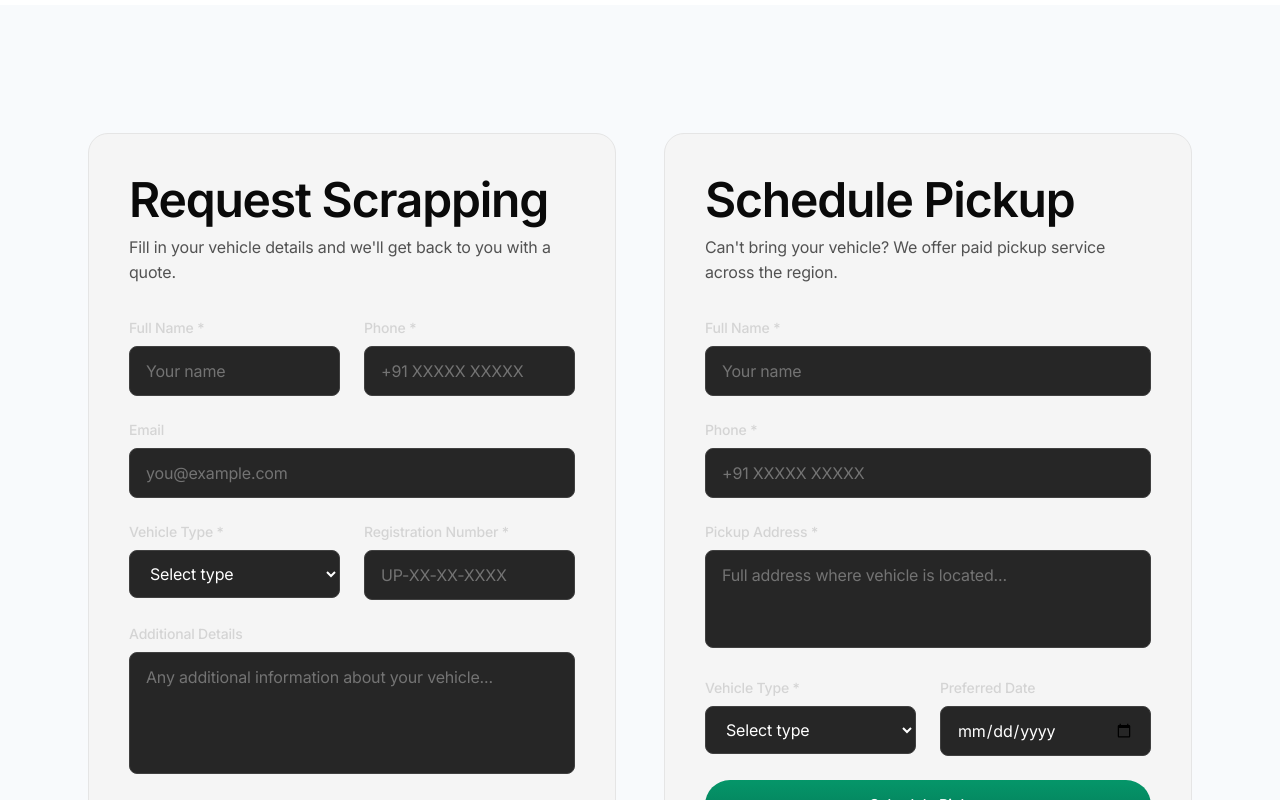
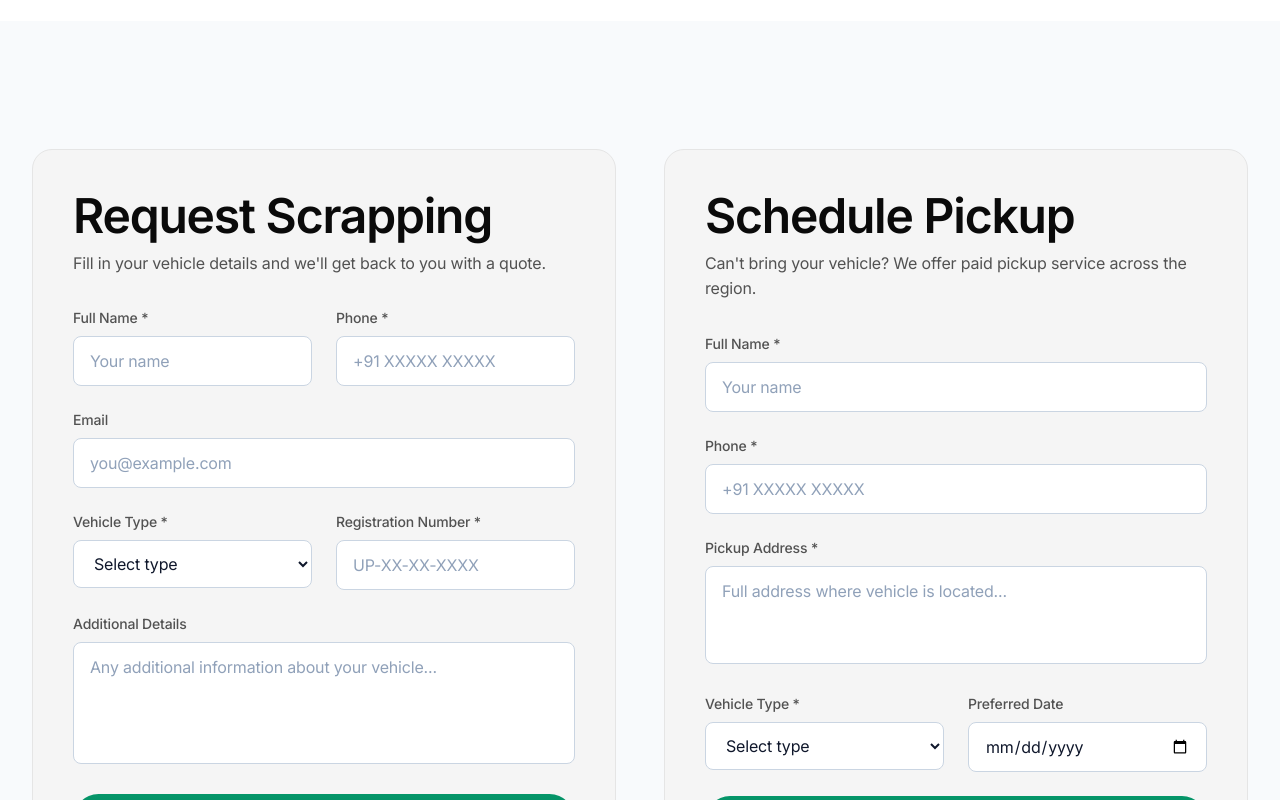
Before and after one commit to anshveerturna/global-ultra-tech-website, a React (Vite) app: page /contact in a window 1280 px wide. Shown: the part 780-1580 px from the top of the page. Built offline with nearby package versions, Linux system fonts and the light colour scheme.

Commit message:
refinement1

```diff
--- a/src/index.css
+++ b/src/index.css
@@ -173,20 +173,20 @@ body {
 /* Container */
 .container-custom {
   width: 100%;
-  max-width: 1200px;
+  max-width: 1440px;
   margin: 0 auto;
-  padding: 0 1.5rem;
+  padding: 0 1rem;
 }
 
 @media (min-width: 768px) {
   .container-custom {
-    padding: 0 2rem;
+    padding: 0 1.5rem;
   }
 }
 
 @media (min-width: 1024px) {
   .container-custom {
-    padding: 0 3rem;
+    padding: 0 2rem;
   }
 }
 
--- a/src/layouts/SiteLayout.tsx
+++ b/src/layouts/SiteLayout.tsx
@@ -52,15 +52,20 @@ function Header() {
           : 'bg-white/80 border-black/5'
       }`} />
       <nav className="relative container-custom">
-        <div className="flex items-center justify-between h-16 md:h-20">
+        <div className="flex items-center justify-between h-16 md:h-24">
           {/* Logo */}
-          <Link to="/" className="flex items-center gap-3 group">
+          <Link to="/" className="flex items-center gap-2 md:gap-3 group">
             <img
               src="/images/glob2.png"
-              alt="Global Ultra Tech - Eco Vehicle Recycling"
-              className="h-10 md:h-12 w-auto"
+              alt="RVSF - Registered Vehicle Scrapping Facility"
+              className="h-10 md:h-14 w-auto"
             />
-            <span className="text-base font-semibold text-[var(--color-text)] tracking-tight">
+            <img
+              src="/images/glob4.png"
+              alt="Global Ultra Tech Logo"
+              className="h-10 md:h-14 w-auto"
+            />
+            <span className="text-sm md:text-base font-semibold text-[var(--color-text)] tracking-tight">
               Global Ultra Tech
             </span>
           </Link>
@@ -171,10 +176,15 @@ function Footer() {
         <div className="py-16 grid grid-cols-1 md:grid-cols-2 lg:grid-cols-4 gap-12">
           {/* Brand */}
           <div className="lg:col-span-2">
-            <Link to="/" className="flex items-center gap-3">
+            <Link to="/" className="flex items-center gap-2">
               <img
                 src="/images/glob2.png"
-                alt="Global Ultra Tech - Eco Vehicle Recycling"
+                alt="RVSF - Registered Vehicle Scrapping Facility"
+                className="h-10 w-auto"
+              />
+              <img
+                src="/images/glob4.png"
+                alt="Global Ultra Tech Logo"
                 className="h-10 w-auto"
               />
               <span className="text-base font-semibold text-[var(--color-text)] tracking-tight">
@@ -257,7 +267,7 @@ export default function SiteLayout() {
         : 'bg-white text-slate-900'
     }`}>
       <Header />
-      <main className="pt-16 md:pt-20">
+      <main className="pt-16 md:pt-24">
         <Outlet />
       </main>
       <Footer />
--- a/src/pages/Contact.tsx
+++ b/src/pages/Contact.tsx
@@ -97,46 +97,62 @@ export default function Contact() {
               <form onSubmit={handleRequestSubmit} className="mt-8 space-y-6">
                 <div className="grid md:grid-cols-2 gap-6">
                   <div>
-                    <label className="block text-sm font-medium text-neutral-300 mb-2">Full Name *</label>
+                    <label className="block text-sm font-medium text-[var(--color-text-secondary)] mb-2">Full Name *</label>
                     <input
                       type="text"
                       required
                       value={requestForm.name}
                       onChange={e => setRequestForm({...requestForm, name: e.target.value})}
-                      className="w-full px-4 py-3 rounded-lg bg-neutral-800 border border-neutral-700 text-white placeholder-neutral-500 focus:border-emerald-500 focus:ring-1 focus:ring-emerald-500 transition-colors"
+                      className={`w-full px-4 py-3 rounded-lg border focus:border-emerald-500 focus:ring-1 focus:ring-emerald-500 transition-colors ${
+                        theme === 'dark'
+                          ? 'bg-neutral-800 border-neutral-700 text-white placeholder-neutral-500'
+                          : 'bg-white border-slate-300 text-slate-900 placeholder-slate-400'
+                      }`}
                       placeholder="Your name"
                     />
                   </div>
                   <div>
-                    <label className="block text-sm font-medium text-neutral-300 mb-2">Phone *</label>
+                    <label className="block text-sm font-medium text-[var(--color-text-secondary)] mb-2">Phone *</label>
                     <input
                       type="tel"
                       required
                       value={requestForm.phone}
                       onChange={e => setRequestForm({...requestForm, phone: e.target.value})}
-                      className="w-full px-4 py-3 rounded-lg bg-neutral-800 border border-neutral-700 text-white placeholder-neutral-500 focus:border-emerald-500 focus:ring-1 focus:ring-emerald-500 transition-colors"
+                      className={`w-full px-4 py-3 rounded-lg border focus:border-emerald-500 focus:ring-1 focus:ring-emerald-500 transition-colors ${
+                        theme === 'dark'
+                          ? 'bg-neutral-800 border-neutral-700 text-white placeholder-neutral-500'
+                          : 'bg-white border-slate-300 text-slate-900 placeholder-slate-400'
+                      }`}
                       placeholder="+91 XXXXX XXXXX"
                     />
                   </div>
                 </div>
                 <div>
-                  <label className="block text-sm font-medium text-neutral-300 mb-2">Email</label>
+                  <label className="block text-sm font-medium text-[var(--color-text-secondary)] mb-2">Email</label>
                   <input
                     type="email"
                     value={requestForm.email}
                     onChange={e => setRequestForm({...requestForm, email: e.target.value})}
-                    className="w-full px-4 py-3 rounded-lg bg-neutral-800 border border-neutral-700 text-white placeholder-neutral-500 focus:border-emerald-500 focus:ring-1 focus:ring-emerald-500 transition-colors"
+                    className={`w-full px-4 py-3 rounded-lg border focus:border-emerald-500 focus:ring-1 focus:ring-emerald-500 transition-colors ${
+                      theme === 'dark'
+                        ? 'bg-neutral-800 border-neutral-700 text-white placeholder-neutral-500'
+                        : 'bg-white border-slate-300 text-slate-900 placeholder-slate-400'
+                    }`}
                     placeholder="you@example.com"
                   />
                 </div>
                 <div className="grid md:grid-cols-2 gap-6">
                   <div>
-                    <label className="block text-sm font-medium text-neutral-300 mb-2">Vehicle Type *</label>
+                    <label className="block text-sm font-medium text-[var(--color-text-secondary)] mb-2">Vehicle Type *</label>
                     <select
                       required
                       value={requestForm.vehicleType}
                       onChange={e => setRequestForm({...requestForm, vehicleType: e.target.value})}
-                      className="w-full px-4 py-3 rounded-lg bg-neutral-800 border border-neutral-700 text-white focus:border-emerald-500 focus:ring-1 focus:ring-emerald-500 transition-colors"
+                      className={`w-full px-4 py-3 rounded-lg border focus:border-emerald-500 focus:ring-1 focus:ring-emerald-500 transition-colors ${
+                        theme === 'dark'
+                          ? 'bg-neutral-800 border-neutral-700 text-white'
+                          : 'bg-white border-slate-300 text-slate-900'
+                      }`}
                     >
                       <option value="">Select type</option>
                       <option value="two-wheeler">Two Wheeler</option>
@@ -148,24 +164,32 @@ export default function Contact() {
                     </select>
                   </div>
                   <div>
-                    <label className="block text-sm font-medium text-neutral-300 mb-2">Registration Number *</label>
+                    <label className="block text-sm font-medium text-[var(--color-text-secondary)] mb-2">Registration Number *</label>
                     <input
                       type="text"
                       required
                       value={requestForm.registrationNumber}
                       onChange={e => setRequestForm({...requestForm, registrationNumber: e.target.value})}
-                      className="w-full px-4 py-3 rounded-lg bg-neutral-800 border border-neutral-700 text-white placeholder-neutral-500 focus:border-emerald-500 focus:ring-1 focus:ring-emerald-500 transition-colors"
+                      className={`w-full px-4 py-3 rounded-lg border focus:border-emerald-500 focus:ring-1 focus:ring-emerald-500 transition-colors ${
+                        theme === 'dark'
+                          ? 'bg-neutral-800 border-neutral-700 text-white placeholder-neutral-500'
+                          : 'bg-white border-slate-300 text-slate-900 placeholder-slate-400'
+                      }`}
                       placeholder="UP-XX-XX-XXXX"
                     />
                   </div>
                 </div>
                 <div>
-                  <label className="block text-sm font-medium text-neutral-300 mb-2">Additional Details</label>
+                  <label className="block text-sm font-medium text-[var(--color-text-secondary)] mb-2">Additional Details</label>
                   <textarea
                     rows={4}
                     value={requestForm.message}
                     onChange={e => setRequestForm({...requestForm, message: e.target.value})}
-                    className="w-full px-4 py-3 rounded-lg bg-neutral-800 border border-neutral-700 text-white placeholder-neutral-500 focus:border-emerald-500 focus:ring-1 focus:ring-emerald-500 transition-colors resize-none"
+                    className={`w-full px-4 py-3 rounded-lg border focus:border-emerald-500 focus:ring-1 focus:ring-emerald-500 transition-colors resize-none ${
+                      theme === 'dark'
+                        ? 'bg-neutral-800 border-neutral-700 text-white placeholder-neutral-500'
+                        : 'bg-white border-slate-300 text-slate-900 placeholder-slate-400'
+                    }`}
                     placeholder="Any additional information about your vehicle..."
                   />
                 </div>
@@ -183,46 +207,62 @@ export default function Contact() {
               </p>
               <form onSubmit={handlePickupSubmit} className="mt-8 space-y-6">
                 <div>
-                  <label className="block text-sm font-medium text-neutral-300 mb-2">Full Name *</label>
+                  <label className="block text-sm font-medium text-[var(--color-text-secondary)] mb-2">Full Name *</label>
                   <input
                     type="text"
                     required
                     value={pickupForm.name}
                     onChange={e => setPickupForm({...pickupForm, name: e.target.value})}
-                    className="w-full px-4 py-3 rounded-lg bg-neutral-800 border border-neutral-700 text-white placeholder-neutral-500 focus:border-emerald-500 focus:ring-1 focus:ring-emerald-500 transition-colors"
+                    className={`w-full px-4 py-3 rounded-lg border focus:border-emerald-500 focus:ring-1 focus:ring-emerald-500 transition-colors ${
+                      theme === 'dark'
+                        ? 'bg-neutral-800 border-neutral-700 text-white placeholder-neutral-500'
+                        : 'bg-white border-slate-300 text-slate-900 placeholder-slate-400'
+                    }`}
                     placeholder="Your name"
                   />
                 </div>
                 <div>
-                  <label className="block text-sm font-medium text-neutral-300 mb-2">Phone *</label>
+                  <label className="block text-sm font-medium text-[var(--color-text-secondary)] mb-2">Phone *</label>
                   <input
                     type="tel"
                     required
                     value={pickupForm.phone}
                     onChange={e => setPickupForm({...pickupForm, phone: e.target.value})}
-                    className="w-full px-4 py-3 rounded-lg bg-neutral-800 border border-neutral-700 text-white placeholder-neutral-500 focus:border-emerald-500 focus:ring-1 focus:ring-emerald-500 transition-colors"
+                    className={`w-full px-4 py-3 rounded-lg border focus:border-emerald-500 focus:ring-1 focus:ring-emerald-500 transition-colors ${
+                      theme === 'dark'
+                        ? 'bg-neutral-800 border-neutral-700 text-white placeholder-neutral-500'
+                        : 'bg-white border-slate-300 text-slate-900 placeholder-slate-400'
+                    }`}
                     placeholder="+91 XXXXX XXXXX"
                   />
                 </div>
                 <div>
-                  <label className="block text-sm font-medium text-neutral-300 mb-2">Pickup Address *</label>
+                  <label className="block text-sm font-medium text-[var(--color-text-secondary)] mb-2">Pickup Address *</label>
                   <textarea
                     rows={3}
                     required
                     value={pickupForm.address}
                     onChange={e => setPickupForm({...pickupForm, address: e.target.value})}
-                    className="w-full px-4 py-3 rounded-lg bg-neutral-800 border border-neutral-700 text-white placeholder-neutral-500 focus:border-emerald-500 focus:ring-1 focus:ring-emerald-500 transition-colors resize-none"
+                    className={`w-full px-4 py-3 rounded-lg border focus:border-emerald-500 focus:ring-1 focus:ring-emerald-500 transition-colors resize-none ${
+                      theme === 'dark'
+                        ? 'bg-neutral-800 border-neutral-700 text-white placeholder-neutral-500'
+                        : 'bg-white border-slate-300 text-slate-900 placeholder-slate-400'
+                    }`}
                     placeholder="Full address where vehicle is located..."
                   />
                 </div>
                 <div className="grid md:grid-cols-2 gap-6">
                   <div>
-                    <label className="block text-sm font-medium text-neutral-300 mb-2">Vehicle Type *</label>
+                    <label className="block text-sm font-medium text-[var(--color-text-secondary)] mb-2">Vehicle Type *</label>
                     <select
                       required
                       value={pickupForm.vehicleType}
                       onChange={e => setPickupForm({...pickupForm, vehicleType: e.target.value})}
-                      className="w-full px-4 py-3 rounded-lg bg-neutral-800 border border-neutral-700 text-white focus:border-emerald-500 focus:ring-1 focus:ring-emerald-500 transition-colors"
+                      className={`w-full px-4 py-3 rounded-lg border focus:border-emerald-500 focus:ring-1 focus:ring-emerald-500 transition-colors ${
+                        theme === 'dark'
+                          ? 'bg-neutral-800 border-neutral-700 text-white'
+                          : 'bg-white border-slate-300 text-slate-900'
+                      }`}
                     >
                       <option value="">Select type</option>
                       <option value="two-wheeler">Two Wheeler</option>
@@ -234,12 +274,16 @@ export default function Contact() {
                     </select>
                   </div>
                   <div>
-                    <label className="block text-sm font-medium text-neutral-300 mb-2">Preferred Date</label>
+                    <label className="block text-sm font-medium text-[var(--color-text-secondary)] mb-2">Preferred Date</label>
                     <input
                       type="date"
                       value={pickupForm.preferredDate}
                       onChange={e => setPickupForm({...pickupForm, preferredDate: e.target.value})}
-                      className="w-full px-4 py-3 rounded-lg bg-neutral-800 border border-neutral-700 text-white focus:border-emerald-500 focus:ring-1 focus:ring-emerald-500 transition-colors"
+                      className={`w-full px-4 py-3 rounded-lg border focus:border-emerald-500 focus:ring-1 focus:ring-emerald-500 transition-colors ${
+                        theme === 'dark'
+                          ? 'bg-neutral-800 border-neutral-700 text-white'
+                          : 'bg-white border-slate-300 text-slate-900'
+                      }`}
                     />
                   </div>
                 </div>
--- a/src/pages/Home.tsx
+++ b/src/pages/Home.tsx
@@ -171,12 +171,12 @@ export default function Home() {
                 </svg>
               </Link>
             </div>
-            {/* Eco car image */}
+            {/* RVSF Logo */}
             <div className="relative">
               <div className="absolute -inset-4 bg-gradient-to-r from-emerald-500/20 to-transparent rounded-3xl blur-2xl opacity-50" />
               <img
-                src="/images/glob2.png"
-                alt="Eco-friendly vehicle recycling"
+                src="/images/glob3.png"
+                alt="RVSF - Registered Vehicle Scrapping Facility"
                 className="relative w-full max-w-lg mx-auto drop-shadow-2xl"
               />
             </div>
```
Also changed, not shown: public/images/glob4.png (added).
